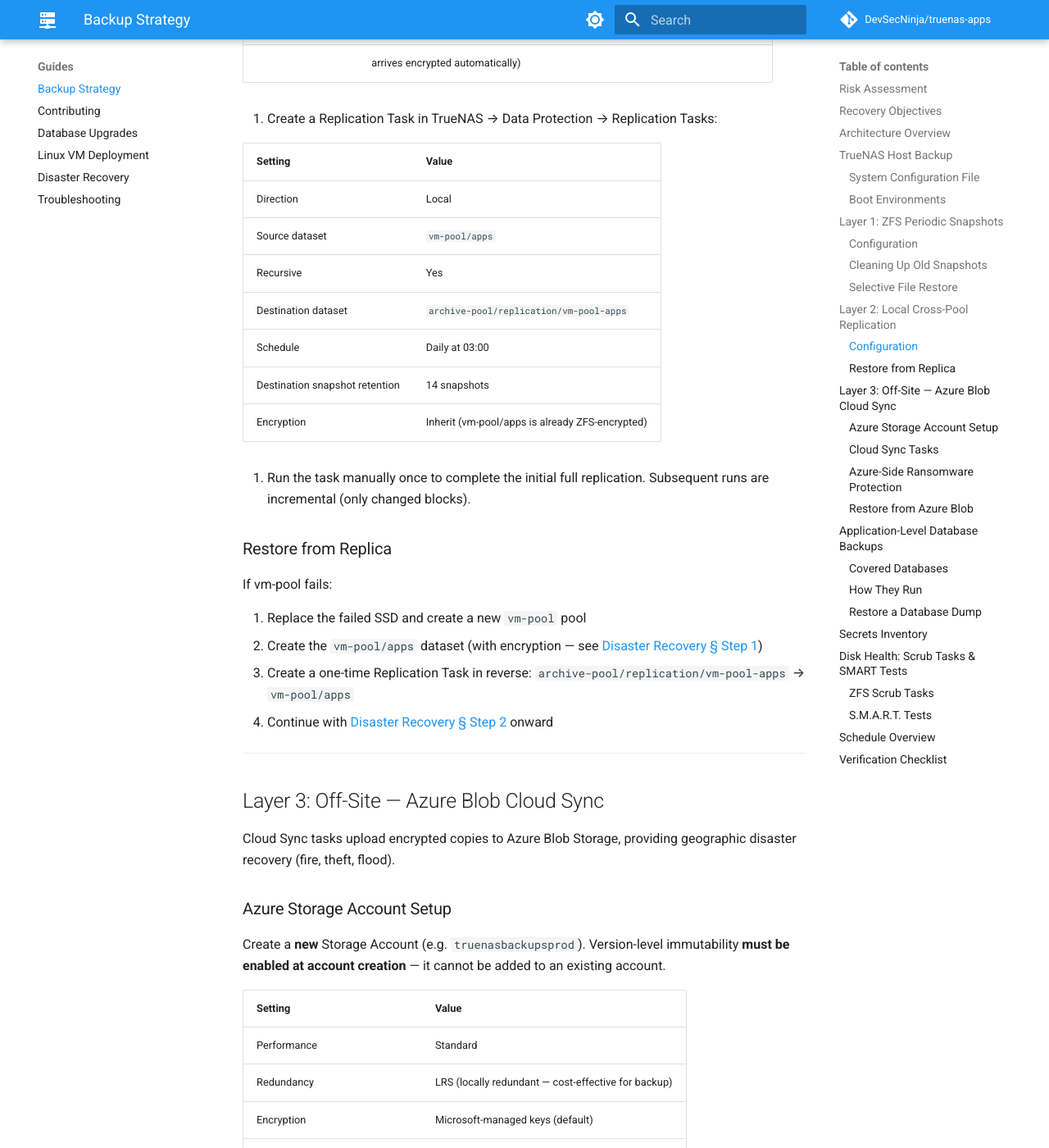
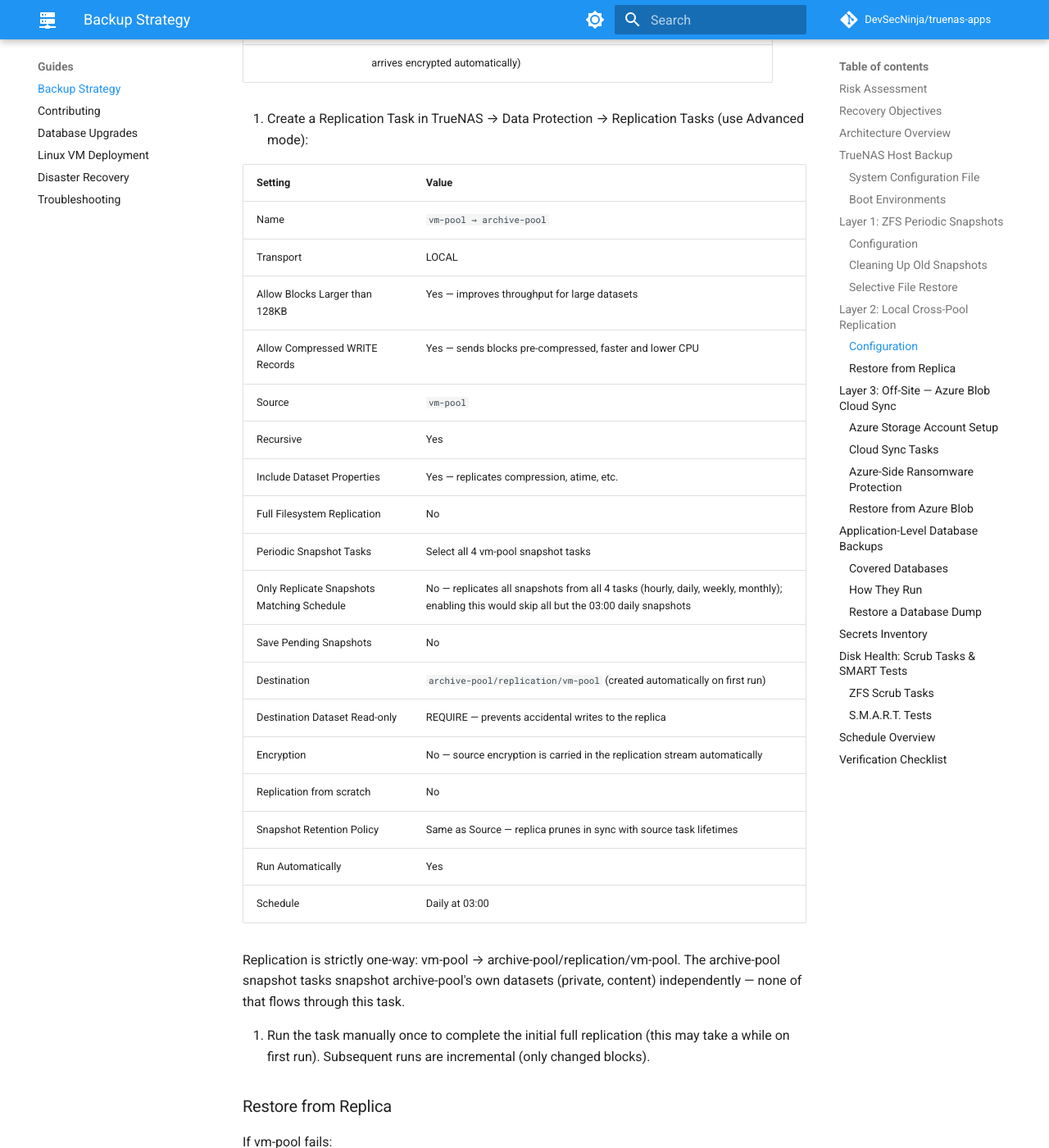
Before and after one commit to DevSecNinja/truenas-apps, an MkDocs documentation site: the page built from docs/BACKUP.md, in a window 1280 px wide and 1400 px high, scrolled down 5771 px. Shown: the whole window at 82% size. Built offline with MkDocs 1.6.1 and Material for MkDocs 9.7.7, drawn with Linux system fonts in a browser that asks for light colours; comment, search, counter and statistics services are not loaded; some of the changed text lies outside the part shown.

Commit message:
docs: update replication task instructions for vm-pool to archive-pool with enhanced settings and clarify one-way replication process

```diff
--- a/docs/BACKUP.md
+++ b/docs/BACKUP.md
@@ -174,19 +174,32 @@
    |                    | state from the replication stream (`vm-pool/apps` is ZFS-encrypted, so the replica     |
    |                    | arrives encrypted automatically)                                                       |
 
-2. Create a Replication Task in TrueNAS → Data Protection → Replication Tasks:
+2. Create a Replication Task in TrueNAS → Data Protection → Replication Tasks (use Advanced mode):
 
-   | Setting                        | Value                                           |
-   | ------------------------------ | ----------------------------------------------- |
-   | Direction                      | Local                                           |
-   | Source dataset                 | `vm-pool/apps`                                  |
-   | Recursive                      | Yes                                             |
-   | Destination dataset            | `archive-pool/replication/vm-pool-apps`         |
-   | Schedule                       | Daily at 03:00                                  |
-   | Destination snapshot retention | 14 snapshots                                    |
-   | Encryption                     | Inherit (vm-pool/apps is already ZFS-encrypted) |
+   | Setting                                    | Value                                                                                                                                       |
+   | ------------------------------------------ | ------------------------------------------------------------------------------------------------------------------------------------------- |
+   | Name                                       | `vm-pool → archive-pool`                                                                                                                    |
+   | Transport                                  | LOCAL                                                                                                                                       |
+   | Allow Blocks Larger than 128KB             | Yes — improves throughput for large datasets                                                                                                |
+   | Allow Compressed WRITE Records             | Yes — sends blocks pre-compressed, faster and lower CPU                                                                                     |
+   | Source                                     | `vm-pool`                                                                                                                                   |
+   | Recursive                                  | Yes                                                                                                                                         |
+   | Include Dataset Properties                 | Yes — replicates compression, atime, etc.                                                                                                   |
+   | Full Filesystem Replication                | No                                                                                                                                          |
+   | Periodic Snapshot Tasks                    | Select all 4 vm-pool snapshot tasks                                                                                                         |
+   | Only Replicate Snapshots Matching Schedule | No — replicates all snapshots from all 4 tasks (hourly, daily, weekly, monthly); enabling this would skip all but the 03:00 daily snapshots |
+   | Save Pending Snapshots                     | No                                                                                                                                          |
+   | Destination                                | `archive-pool/replication/vm-pool` (created automatically on first run)                                                                     |
+   | Destination Dataset Read-only              | REQUIRE — prevents accidental writes to the replica                                                                                         |
+   | Encryption                                 | No — source encryption is carried in the replication stream automatically                                                                   |
+   | Replication from scratch                   | No                                                                                                                                          |
+   | Snapshot Retention Policy                  | Same as Source — replica prunes in sync with source task lifetimes                                                                          |
+   | Run Automatically                          | Yes                                                                                                                                         |
+   | Schedule                                   | Daily at 03:00                                                                                                                              |
 
-3. Run the task manually once to complete the initial full replication. Subsequent runs are incremental (only changed blocks).
+   Replication is strictly one-way: vm-pool → archive-pool/replication/vm-pool. The archive-pool snapshot tasks snapshot archive-pool's own datasets (private, content) independently — none of that flows through this task.
+
+3. Run the task manually once to complete the initial full replication (this may take a while on first run). Subsequent runs are incremental (only changed blocks).
 
 ### Restore from Replica
 
@@ -194,7 +207,7 @@
 
 1. Replace the failed SSD and create a new `vm-pool` pool
 2. Create the `vm-pool/apps` dataset (with encryption — see [Disaster Recovery § Step 1](DISASTER-RECOVERY.md#step-1-create-zfs-datasets))
-3. Create a one-time Replication Task in reverse: `archive-pool/replication/vm-pool-apps` → `vm-pool/apps`
+3. Create a one-time Replication Task in reverse: `archive-pool/replication/vm-pool` → `vm-pool`
 4. Continue with [Disaster Recovery § Step 2](DISASTER-RECOVERY.md#step-2-create-users-and-groups) onward
 
 ---
```
